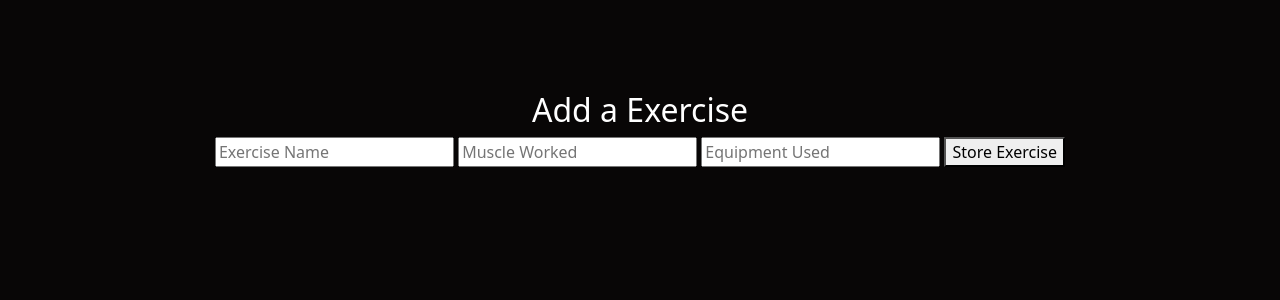
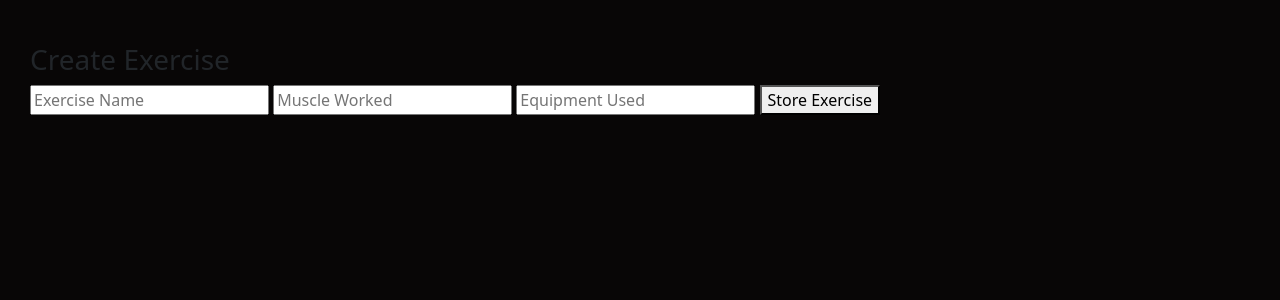
Before and after one commit to etcheekes/LiftIt, a Flask app: page /add_exercise in a window 1280 px wide. Shown: the part 67-367 px from the top of the page. Run offline with Flask 2, Linux system fonts and the light colour scheme; a user stored in the database is signed in; some libraries are stand-ins or nearby versions.

Commit message:
improved UI and style

```diff
--- a/templates/add_exercise.html
+++ b/templates/add_exercise.html
@@ -1,15 +1,15 @@
 {% extends "layout.html" %}
 
 {% block title %}
-    Homepage
+    Create Exercise
 {% endblock %}
 
 {% block main %}
-<div class="container-fluid py-5 text-center">
-    <h2>
-        Add a Exercise
-    </h2>
-    <form action="/add_exercise" method="post">
+<div class="center_div">
+    <h3 class="center_div">
+        Create Exercise
+    </h3>
+    <form action="/add_exercise" method="post" class="log_reg">
         <input placeholder="Exercise Name" name="name_store" type="text" autocomplete="off">
         <!-- input placeholder="Muscle Worked" name="muscle_store" type="text" autocomplete="off" -->
         <input placeholder="Muscle Worked" name="muscle_store" type="text" autocomplete="off" list="muscle-list">
```
